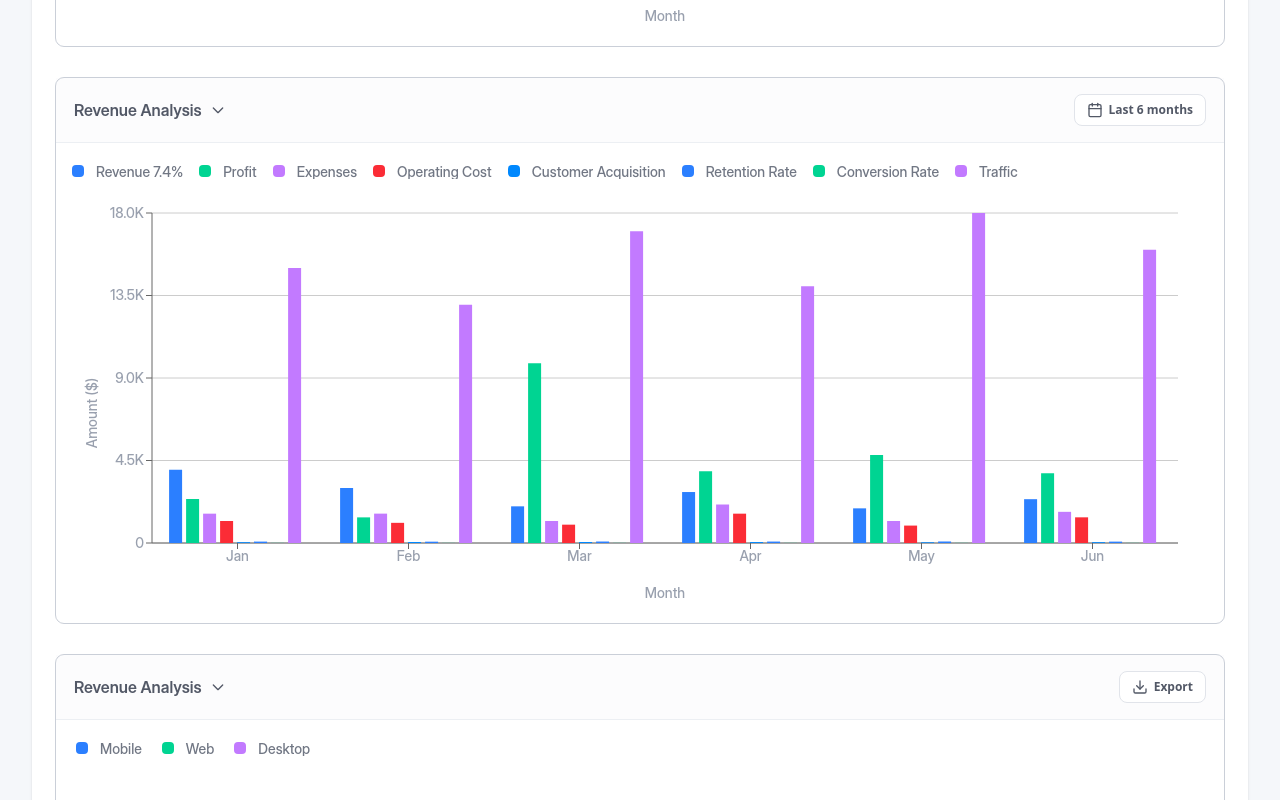
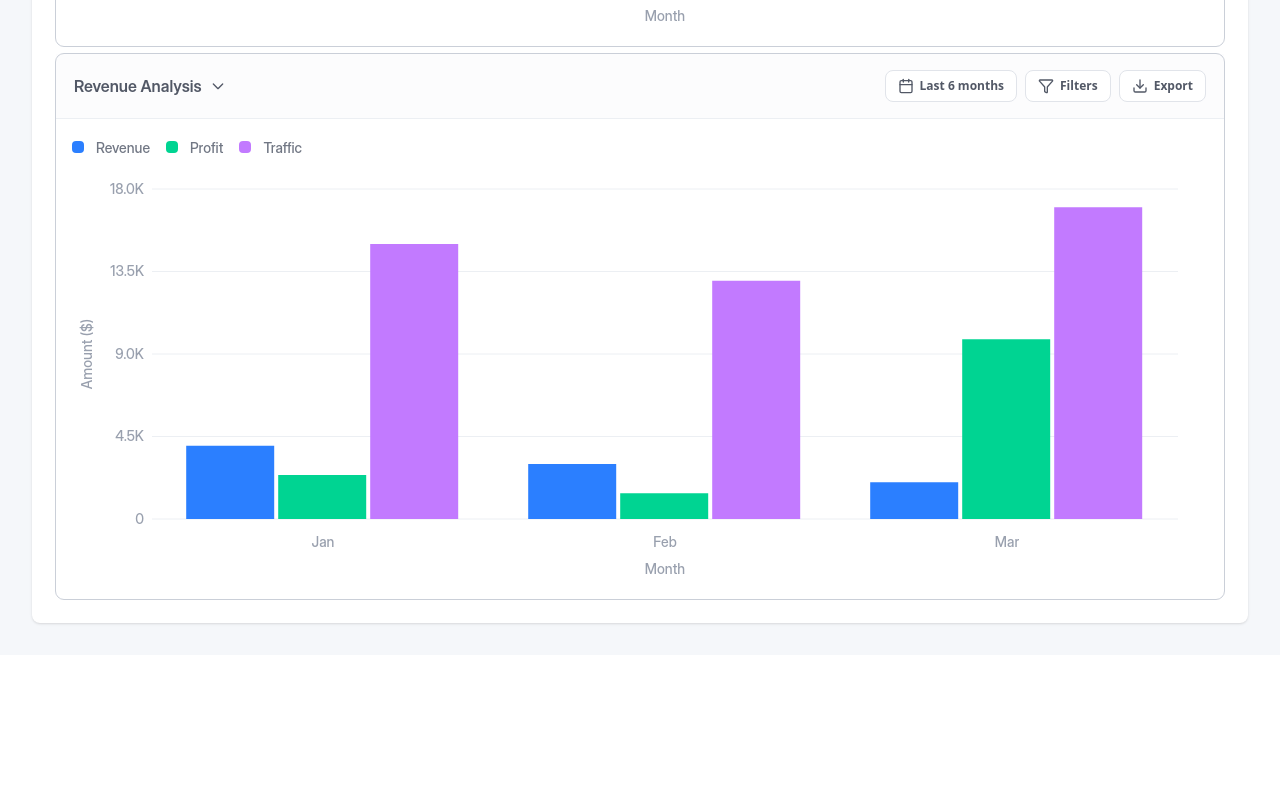
Before and after one commit to vinit-juspay/design-system, a React (Vite) app: page / in a window 1280 px wide. Shown: the part 620-1420 px from the top of the page. After the commit the page ends 1275 px from the top, so only its background shows below. Built offline with nearby package versions, Linux system fonts and the light colour scheme; a web font is replaced by a local one.

Commit message:
Minor fixes

```diff
--- a/lib/components/Charts/Charts.tsx
+++ b/lib/components/Charts/Charts.tsx
@@ -61,7 +61,7 @@ const formatNumber = (value: number | string): string => {
 };
 
 // Transform camelCase to Capitalized Text
-const formatLegendText = (text: string): string => {
+const capitaliseCamelCase = (text: string): string => {
     // Handle empty or null cases
     if (!text) return '';
 
@@ -123,11 +123,6 @@ export const Chart: React.FC<ChartProps> = ({
 
     const transformedData = transformData(data, keys);
 
-
-    useEffect(() => {
-        console.log(selectedKeys)
-    }, [selectedKeys])
-
     const CustomTooltip = ({ active, payload, label }: TooltipProps<ValueType, NameType>) => {
         if (!active || !payload || payload.length === 0) {
             return null;
@@ -142,19 +137,19 @@ export const Chart: React.FC<ChartProps> = ({
         if (!nestedData || !nestedData.primary) return null;
 
         return (
-            <div className="bg-gray-0 shadow-lg flex flex-col gap-3 rounded-lg p-3 pl-2.5 border border-gray-150 w-[260px]">
+            <div className="bg-gray-0 shadow-lg flex flex-col gap-3 rounded-lg p-3 pl-2.5 border border-gray-150 min-w-[180px] max-w-[400px]">
                 <div className='pl-2 relative'>
                     <div
                         className='absolute top-0.5 left-0 w-1 h-4 rounded-full'
                         style={{ backgroundColor: payload[0].color }}
                     ></div>
                     <div className='flex flex-col'>
-                        <h3 className='text-body-md font-600 text-gray-900'>{keyName}</h3>
+                        <h3 className='text-body-md font-600 text-gray-900'>{capitaliseCamelCase(keyName)}</h3>
                         <label className='font-500 text-body-xs text-gray-400'>{label}</label>
                     </div>
                 </div>
 
-                {/* Primary Value */}
+                {/* Primary Value for the line that is hovered over */}
                 <div className='pl-2 flex flex-col'>
                     <label className='text-body-sm font-500 text-gray-400'>{nestedData.primary.name}</label>
                     <h3 className='text-sm font-600 text-gray-900'>
@@ -169,7 +164,7 @@ export const Chart: React.FC<ChartProps> = ({
                     <div className='flex flex-col gap-1 pt-3 pl-2 border-t border-gray-150'>
                         {nestedData.aux.map((auxItem: any, index: number) => (
                             <div key={`aux-${index}`} className="flex items-center justify-between gap-2">
-                                <span className="text-body-xs text-gray-400 truncate">{auxItem.name}</span>
+                                <span className="atext-body-xs text-gray-400 truncate">{auxItem.name}</span>
                                 <span className="text-body-sm font-600 text-gray-700">
                                     {typeof auxItem.val === 'number' ? formatNumber(auxItem.val) : auxItem.val}
                                 </span>
@@ -232,7 +227,7 @@ export const Chart: React.FC<ChartProps> = ({
                                 fontWeight: 500
                             } : undefined}
                         />
-                        <Tooltip content={CustomTooltip} />
+                        <Tooltip content={CustomTooltip} isAnimationActive={false} active={true} />
                         {keys.map((dataKey, index) => (
                             <Line
                                 key={dataKey}
@@ -257,17 +252,31 @@ export const Chart: React.FC<ChartProps> = ({
                         data={transformedData}
                         margin={{ top: 10, right: 30, left: yAxisLabel ? 30 : 10, bottom: xAxisLabel ? 30 : 0 }}
                     >
-                        <CartesianGrid vertical={false} />
+                        <CartesianGrid vertical={false} stroke="#ECEFF3" />
                         <XAxis
                             dataKey="name"
+                            axisLine={false}
+                            tickLine={false}
                             tick={{ fill: '#99A0AE', fontSize: 14, fontWeight: 500 }}
+                            dy={10}
                             label={xAxisLabel ? { value: xAxisLabel, position: 'bottom', offset: 15, fill: '#99A0AE', fontSize: 14, fontWeight: 500 } : undefined}
                         />
                         <YAxis
                             width={50}
+                            axisLine={false}
+                            tickLine={false}
                             tickFormatter={(value) => formatNumber(value)}
                             tick={{ fill: '#99A0AE', fontSize: 14, fontWeight: 500 }}
-                            label={yAxisLabel ? { value: yAxisLabel, angle: -90, position: 'left', offset: 10, fill: '#99A0AE', fontSize: 14, fontWeight: 500 } : undefined}
+                            label={yAxisLabel ? {
+                                value: yAxisLabel,
+                                angle: -90,
+                                position: 'insideLeft',
+                                style: { textAnchor: 'middle' },
+                                offset: -15,
+                                fill: '#99A0AE',
+                                fontSize: 14,
+                                fontWeight: 500
+                            } : undefined}
                         />
                         <Tooltip content={CustomTooltip} cursor={{ fill: 'transparent' }} />
                         {keys.map((dataKey, index) => (
@@ -413,7 +422,7 @@ export const Chart: React.FC<ChartProps> = ({
                                                 opacity: activeKeys && !activeKeys.includes(dataKey) ? 0.3 : 1
                                             }}
                                         >
-                                            {formatLegendText(dataKey)}
+                                            {capitaliseCamelCase(dataKey)}
                                         </span>
                                     </div>
                                 )) :
@@ -435,7 +444,7 @@ export const Chart: React.FC<ChartProps> = ({
                                                 color: activeKeys && activeKeys.includes(dataKey) ? '#333' : '#717784',
                                             }}
                                         >
-                                            {formatLegendText(dataKey)}
+                                            {capitaliseCamelCase(dataKey)}
                                         </span>
                                     </div>
                                 ))
@@ -445,7 +454,7 @@ export const Chart: React.FC<ChartProps> = ({
                     {activeKeys && activeKeys.length < keys.length && (
                         <button
                             className="text-sm flex items-center justify-center text-blue-600 hover:text-blue-700 hover:bg-blue-50 rounded-sm h-4 w-4 shrink-0"
-                            onClick={() => {setSelectedKeys([]); console.log(activeKeys)}}
+                            onClick={() => setSelectedKeys([])}
                         >
                             <RotateCcw className='w-3 h-3' />
                         </button>
--- a/src/Demos/ChartDemo/ChartDemo.tsx
+++ b/src/Demos/ChartDemo/ChartDemo.tsx
@@ -4,6 +4,56 @@ import { Button } from '../../../lib/components/Button';
 import { ButtonType, ButtonSize } from '../../../lib/components/Button/types';
 
 const ChartDemo = () => {
+
+
+  const condensedLineChartData = [
+    {
+      name: 'Jan',
+      revenue: {
+        primary: { name: 'Total Revenue', val: 4000 },
+        aux: [{ name: 'Growth', val: '+12%' }]
+      },
+      profit: {
+        primary: { name: 'Net Profit', val: 2400 },
+        aux: [{ name: 'Margin', val: '24%' }]
+      },
+      traffic: {
+        primary: { name: 'Website Traffic', val: 15000 },
+        aux: [{ name: 'Change', val: '+8%' }]
+      }
+    },
+    {
+      name: 'Feb',
+      revenue: {
+        primary: { name: 'Total Revenue', val: 3000 },
+        aux: [{ name: 'Growth', val: '-25%' }]
+      },
+      profit: {
+        primary: { name: 'Net Profit', val: 1398 },
+        aux: [{ name: 'Margin', val: '19%' }]
+      },
+      traffic: {
+        primary: { name: 'Website Traffic', val: 13000 },
+        aux: [{ name: 'Change', val: '-13%' }]
+      }
+    },
+    {
+      name: 'Mar',
+      revenue: {
+        primary: { name: 'Total Revenue', val: 2000 },
+        aux: [{ name: 'Growth', val: '-33%' }]
+      },
+      profit: {
+        primary: { name: 'Net Profit', val: 9800 },
+        aux: [{ name: 'Margin', val: '32%' }]
+      },
+      traffic: {
+        primary: { name: 'Website Traffic', val: 17000 },
+        aux: [{ name: 'Change', val: '+30%' }]
+      }
+    }
+  ];
+
   const lineChartData = [
     {
       name: 'Jan',
@@ -248,14 +298,14 @@ const ChartDemo = () => {
   const metrics = ['Revenue Analysis', 'Profit Overview', 'Platform Distribution'];
 
   return (
-    <div className="space-y-8">
 
-      {/* Line Chart */}
-      <div className="space-y-4">
+    <div className='flex flex-col gap-2'>
+
+      <div className='w-full'>
 
         <Chart
           type={ChartType.LINE}
-          data={lineChartData}
+          data={condensedLineChartData}
           dataKeys={['revenue', 'profit']}
           height={400}
           xAxisLabel="Month"
@@ -294,11 +344,10 @@ const ChartDemo = () => {
         />
       </div>
 
-      {/* Bar Chart */}
-      <div className="space-y-4">
+      <div className='w-full'>
         <Chart
           type={ChartType.BAR}
-          data={lineChartData}
+          data={condensedLineChartData}
           dataKeys={['revenue', 'profit']}
           height={400}
           xAxisLabel="Month"
@@ -309,22 +358,23 @@ const ChartDemo = () => {
               buttonType={ButtonType.SECONDARY}
               leadingIcon={Calendar}
               size={ButtonSize.SMALL}
+              onClick={() => {
+                console.log('Calendar clicked');
+              }}
             >
               Last 6 months
             </Button>
           }
-        />
-      </div>
-
-      {/* Pie Chart */}
-      <div className="space-y-4">
-        <Chart
-          type={ChartType.PIE}
-          data={pieChartData}
-          dataKeys={['mobile', 'web', 'desktop']}
-          height={400}
-          metrics={metrics}
-          slot1={
+          slot2={
+            <Button
+              buttonType={ButtonType.SECONDARY}
+              leadingIcon={Filter}
+              size={ButtonSize.SMALL}
+            >
+              Filters
+            </Button>
+          }
+          slot3={
             <Button
               buttonType={ButtonType.SECONDARY}
               leadingIcon={Download}
@@ -336,6 +386,93 @@ const ChartDemo = () => {
         />
       </div>
     </div>
+    // <div className="flex gap-2">
+
+    //   {/* Line Chart */}
+
+
+    //     <Chart
+    //       type={ChartType.LINE}
+    //       data={lineChartData}
+    //       dataKeys={['revenue', 'profit']}
+    //       height={400}
+    //       xAxisLabel="Month"
+    //       yAxisLabel="Amount ($)"
+    //       metrics={metrics}
+    //       slot1={
+    //         <Button
+    //           buttonType={ButtonType.SECONDARY}
+    //           leadingIcon={Calendar}
+    //           size={ButtonSize.SMALL}
+    //           onClick={() => {
+    //             console.log('Calendar clicked');
+    //           }}
+    //         >
+    //           Last 6 months
+    //         </Button>
+    //       }
+    //       slot2={
+    //         <Button
+    //           buttonType={ButtonType.SECONDARY}
+    //           leadingIcon={Filter}
+    //           size={ButtonSize.SMALL}
+    //         >
+    //           Filters
+    //         </Button>
+    //       }
+    //       slot3={
+    //         <Button
+    //           buttonType={ButtonType.SECONDARY}
+    //           leadingIcon={Download}
+    //           size={ButtonSize.SMALL}
+    //         >
+    //           Export
+    //         </Button>
+    //       }
+    //     />
+
+    //   {/* Bar Chart */}
+    //   {/* <div className="space-y-4"> */}
+    //     <Chart
+    //       type={ChartType.BAR}
+    //       data={lineChartData}
+    //       dataKeys={['revenue', 'profit']}
+    //       height={400}
+    //       xAxisLabel="Month"
+    //       yAxisLabel="Amount ($)"
+    //       metrics={metrics}
+    //       slot1={
+    //         <Button
+    //           buttonType={ButtonType.SECONDARY}
+    //           leadingIcon={Calendar}
+    //           size={ButtonSize.SMALL}
+    //         >
+    //           Last 6 months
+    //         </Button>
+    //       }
+    //     />
+    //   {/* </div> */}
+
+    //   {/* Pie Chart */}
+    //   {/* <div className="space-y-4">
+    //     <Chart
+    //       type={ChartType.PIE}
+    //       data={pieChartData}
+    //       dataKeys={['mobile', 'web', 'desktop']}
+    //       height={400}
+    //       metrics={metrics}
+    //       slot1={
+    //         <Button
+    //           buttonType={ButtonType.SECONDARY}
+    //           leadingIcon={Download}
+    //           size={ButtonSize.SMALL}
+    //         >
+    //           Export
+    //         </Button>
+    //       }
+    //     />
+    //   </div> */}
+    // </div>
   );
 };
 
```
